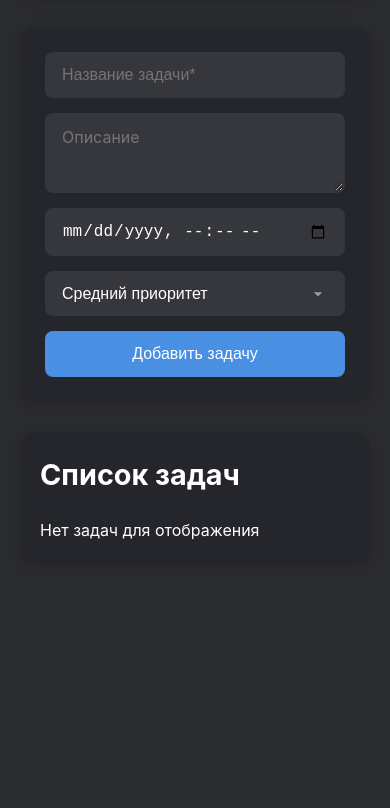
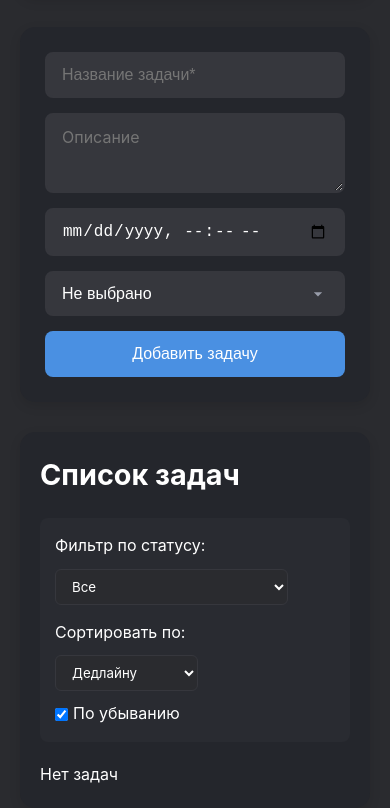
Before and after one commit to VictoriaKlyueva/To-Do-list, a plain HTML site: page index.html in a window 390 px wide. Shown: the part 94-902 px from the top of the page. Before the commit the page ends 844 px from the top, so only its background shows below. Drawn offline with Linux system fonts and the light colour scheme; no server answers.

Commit message:
исправлены баги + добавлена фильтрация

```diff
--- a/index.html
+++ b/index.html
@@ -26,6 +26,7 @@
         </div>
         <div class="form-group">
           <select class="task-form__select" id="task-priority">
+            <option value="">Не выбрано</option>
             <option value="Medium">Средний приоритет</option>
             <option value="Low">Низкий приоритет</option>
             <option value="High">Высокий приоритет</option>
@@ -38,6 +39,35 @@
 
     <div class="tasks-section">
       <h2 class="tasks-section__title">Список задач</h2>
+
+      <div class="tasks-controls">
+        <div class="filter-control">
+          <label for="status-filter">Фильтр по статусу:</label>
+          <select id="status-filter" class="form-select">
+            <option value="">Все</option>
+            <option value="Active">Активные</option>
+            <option value="Completed">Выполненные</option>
+            <option value="Overdue">Просроченные</option>
+            <option value="Late">Завершённые с опозданием</option>
+          </select>
+        </div>
+
+        <div class="sort-control">
+          <label for="sort-by">Сортировать по:</label>
+          <select id="sort-by" class="form-select">
+            <option value="deadline">Дедлайну</option>
+            <option value="priority">Приоритету</option>
+            <option value="title">Названию</option>
+            <option value="createdDate">Дате создания</option>
+          </select>
+
+          <label class="sort-direction">
+            <input type="checkbox" id="sort-descending">
+            <span>По убыванию</span>
+          </label>
+        </div>
+      </div>
+
       <div class="tasks-list" id="tasks-container"></div>
     </div>
   </main>
--- a/script.js
+++ b/script.js
@@ -7,6 +7,19 @@ const tasksContainer = document.getElementById('tasks-container');
 const addButton = document.getElementById('add');
 const saveButton = document.getElementById('save-changes');
 const closeButton = document.querySelector('.modal__close');
+const statusFilter = document.getElementById('status-filter');
+const sortBySelect = document.getElementById('sort-by');
+const sortDescending = document.getElementById('sort-descending');
+
+let currentFilters = {
+  status: '',
+  sortBy: 'deadline',
+  descending: true
+};
+
+statusFilter.value = currentFilters.status;
+sortBySelect.value = currentFilters.sortBy;
+sortDescending.checked = currentFilters.descending;
 
 document.addEventListener('DOMContentLoaded', () => {
   addButton.addEventListener('click', addTask);
@@ -20,6 +33,21 @@ document.addEventListener('DOMContentLoaded', () => {
     }
   });
 
+  updateTasksList();
+});
+
+statusFilter.addEventListener('change', (e) => {
+  currentFilters.status = e.target.value;
+  updateTasksList();
+});
+
+sortBySelect.addEventListener('change', (e) => {
+  currentFilters.sortBy = e.target.value;
+  updateTasksList();
+});
+
+sortDescending.addEventListener('change', (e) => {
+  currentFilters.descending = e.target.checked;
   updateTasksList();
 });
 
@@ -181,7 +209,7 @@ async function addTask() {
     const title = titleInput.value.trim();
     const description = descriptionInput.value.trim();
     const deadline = deadlineInput.value ? new Date(deadlineInput.value) : null;
-    const priority = priorityInput.value;
+    const priority = priorityInput.value || null;
 
     if (!title || title.length < 4) {
       showAlert('Название задачи обязательно и должно содержать минимум 4 символа', 'error');
@@ -211,7 +239,7 @@ async function addTask() {
       titleInput.value = '';
       descriptionInput.value = '';
       deadlineInput.value = '';
-      priorityInput.value = 'Medium';
+      priorityInput.value = null;
 
       showAlert('Задача успешно добавлена', 'success');
     } catch (error) {
@@ -283,7 +311,17 @@ async function deleteTask(id) {
 // Получение списка задач
 async function fetchTasks() {
   try {
-    const response = await fetch(apiUrl, {
+    // Создаем URL с параметрами запроса
+    const url = new URL(apiUrl);
+
+    if (currentFilters.status) {
+      url.searchParams.append('statusFilter', currentFilters.status);
+    }
+
+    url.searchParams.append('sortBy', currentFilters.sortBy);
+    url.searchParams.append('descending', currentFilters.descending);
+
+    const response = await fetch(url, {
       method: 'GET',
       headers: {
         'Content-Type': 'application/json',
@@ -307,7 +345,8 @@ async function updateTasksList() {
     const tasks = await fetchTasks();
 
     if (tasks.length === 0) {
-      tasksContainer.innerHTML = '<p class="no-tasks">Нет задач для отображения</p>';
+      // Плейсхолдер
+      tasksContainer.innerHTML = '<p class="no-tasks">Нет задач</p>';
       return;
     }
 
--- a/style.css
+++ b/style.css
@@ -381,3 +381,53 @@
       align-items: flex-start;
     }
   }
+
+  /* Фильтрации */
+  .tasks-controls {
+    display: flex;
+    flex-wrap: wrap;
+    gap: 20px;
+    margin-bottom: 20px;
+    padding: 15px;
+    background-color: var(--card-bg);
+    border-radius: 8px;
+  }
+
+  .filter-control,
+  .sort-control {
+    display: flex;
+    align-items: center;
+    gap: 10px;
+  }
+
+  .form-select {
+    padding: 8px 12px;
+    border-radius: 6px;
+    border: 1px solid var(--border-color);
+    background-color: var(--primary-bg);
+    color: var(--text-color);
+    font-family: inherit;
+  }
+
+  .sort-direction {
+    display: flex;
+    align-items: center;
+    gap: 5px;
+    cursor: pointer;
+  }
+
+  .sort-direction input {
+    margin: 0;
+  }
+
+  @media (max-width: 768px) {
+    .tasks-controls {
+      flex-direction: column;
+      gap: 15px;
+    }
+
+    .filter-control,
+    .sort-control {
+      flex-direction: column;
+      align-items: flex-start;
+    }
```
